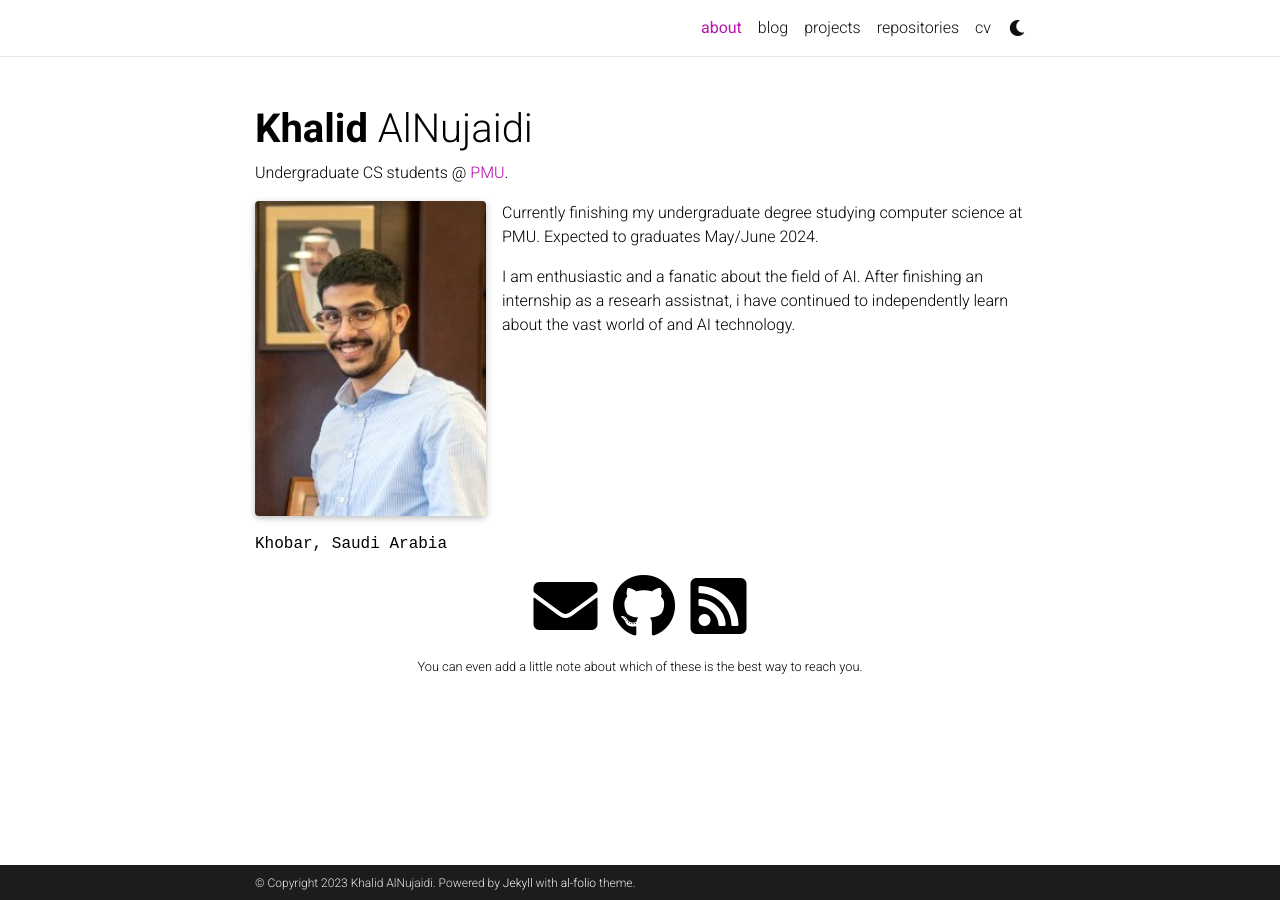
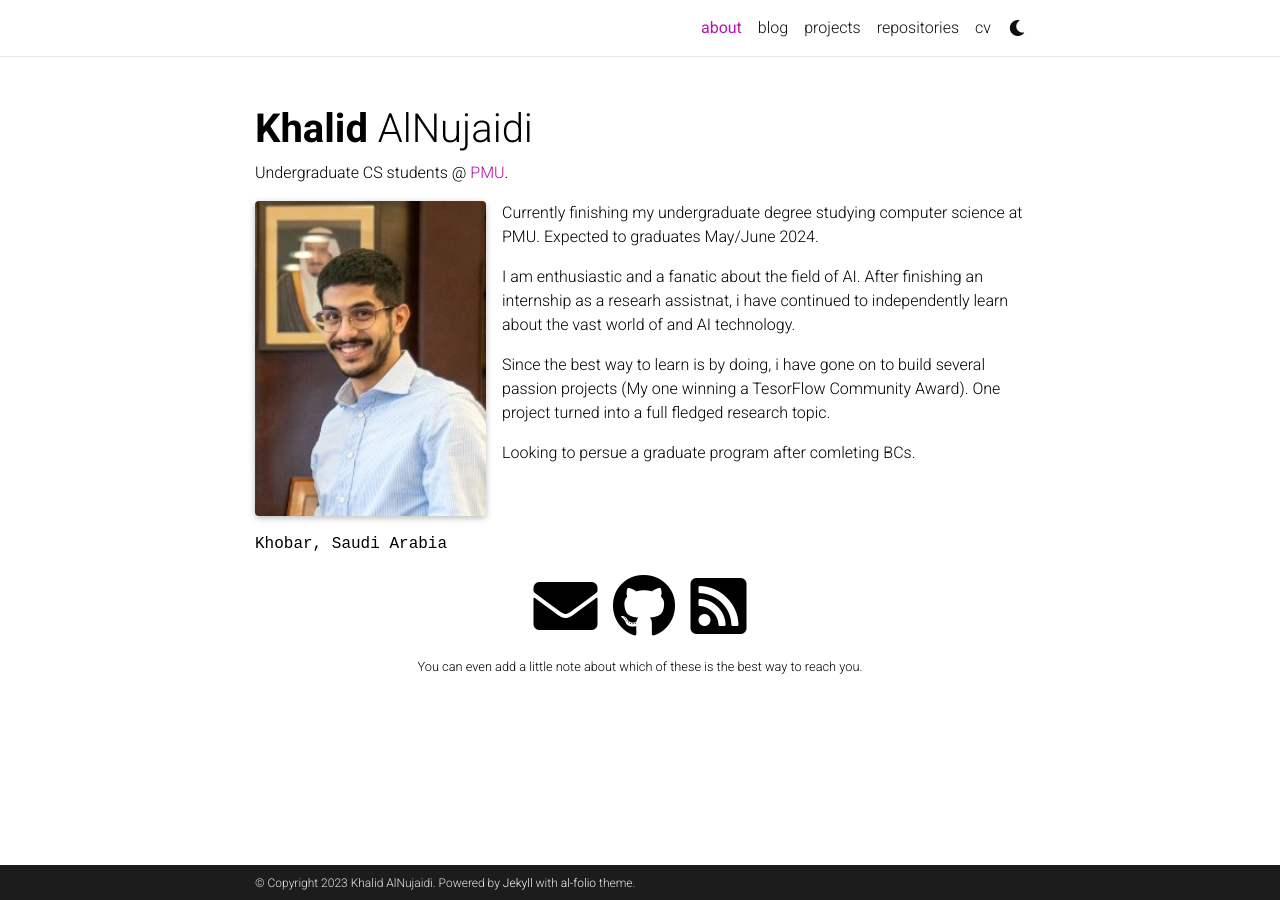
Before and after one commit to KhalidAlnujaidi/KhalidAlnujaidi.github.io, a Jekyll site: the page built from _pages/about.md, in a window 1280 px wide. Built offline with Jekyll 4.4.1, drawn with Linux system fonts in a browser that asks for light colours; full-size pictures stand in for the smaller copies a plugin makes; comment, search, counter and statistics services are not loaded; a style sheet for code colours, icons or effects is not loaded.

Commit message:
new commit

```diff
--- a/_pages/about.md
+++ b/_pages/about.md
@@ -20,3 +20,7 @@ social: true  # includes social icons at the bottom of the page
 Currently finishing my undergraduate degree studying computer science at PMU. Expected to graduates May/June 2024.
 
 I am enthusiastic and a fanatic about the field of AI. After finishing an internship as a researh assistnat, i have continued to independently learn about the vast world of and AI technology.
+
+Since the best way to learn is by doing, i have gone on to build several passion projects (My one winning a TesorFlow Community Award). One project turned into a full fledged research topic.
+
+Looking to persue a graduate program after comleting BCs.
```
